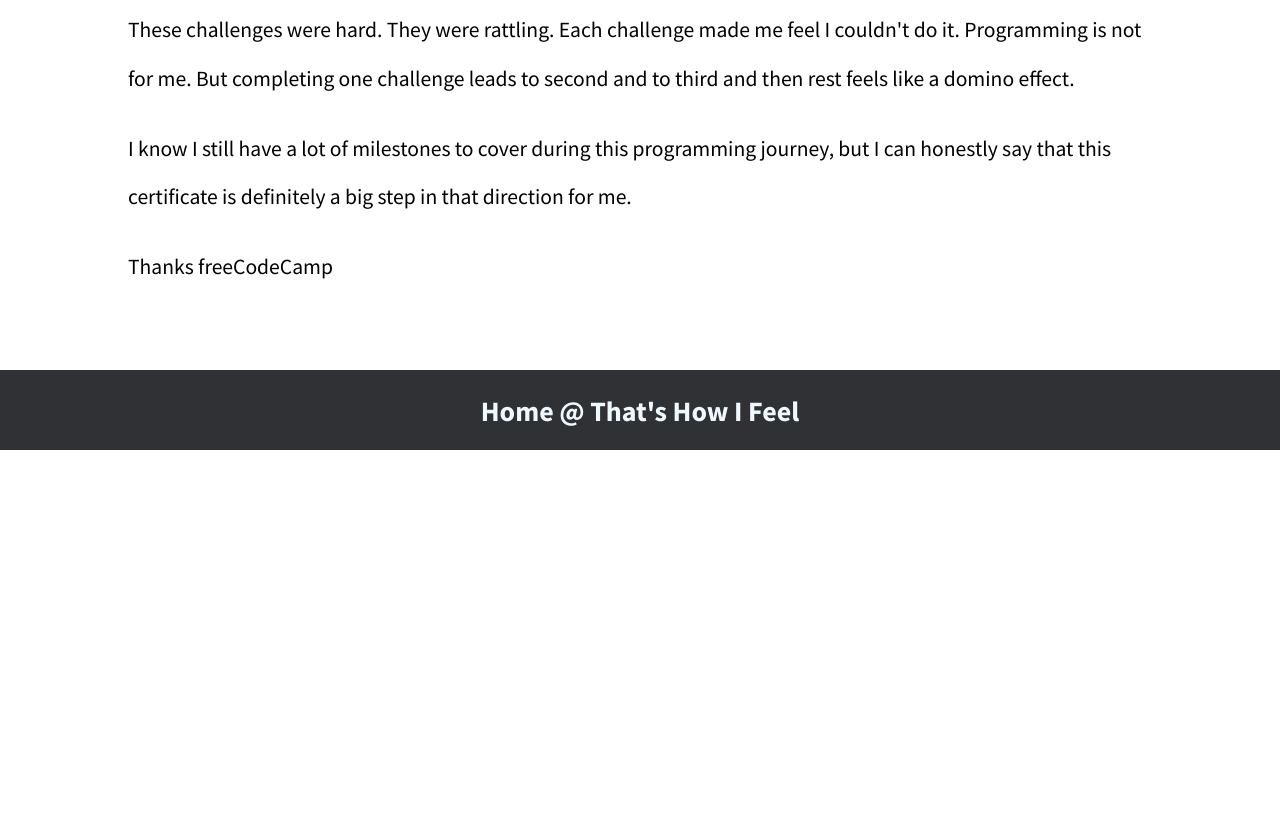
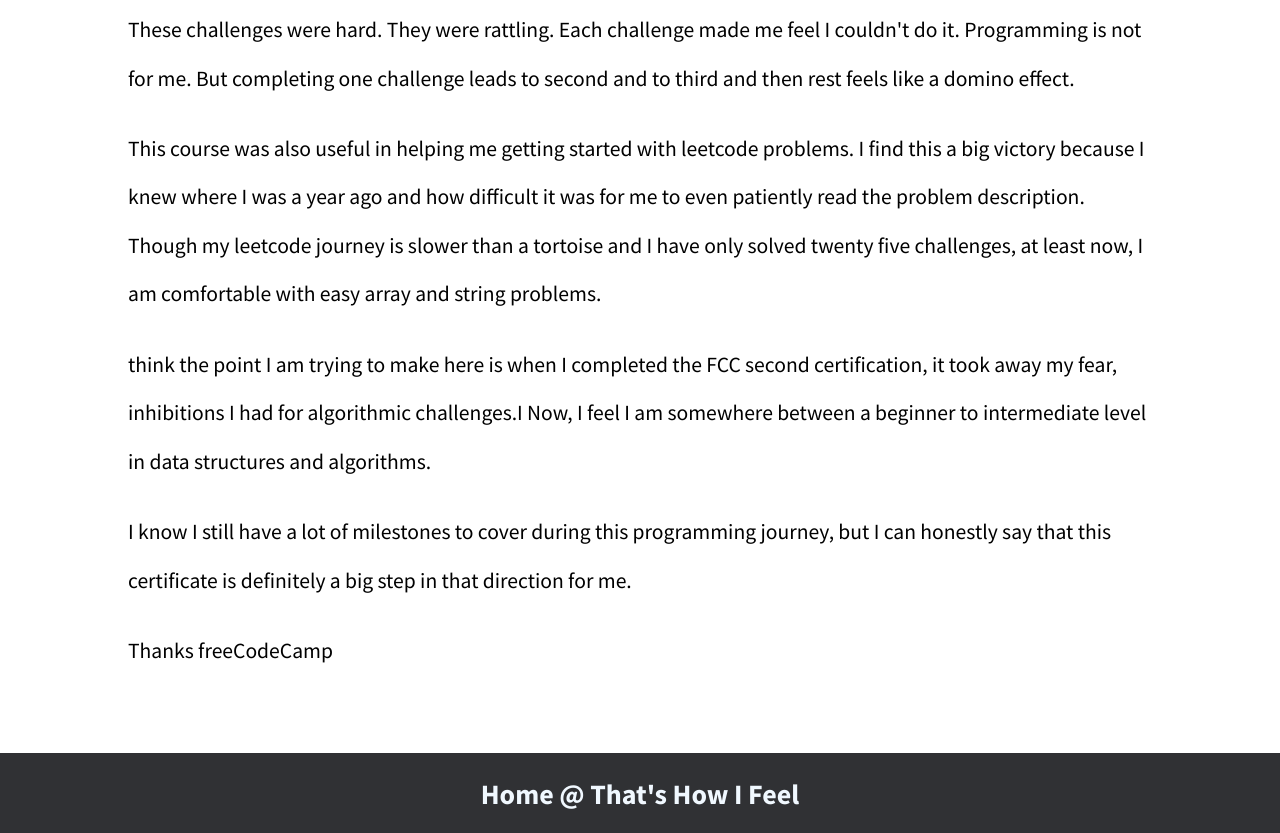
Before and after one commit to dgupta0/deeti-blogsite, a React (Vite) app: page /blog/article2 in a window 1280 px wide. Shown: the part 2520-3353 px from the top of the page. Before the commit the page ends 2970 px from the top, so only its background shows below. Built offline with nearby package versions, Linux system fonts and the light colour scheme; a web font is replaced by a local one.

Commit message:
changes to article 2

```diff
--- a/src/Pages/Article2.jsx
+++ b/src/Pages/Article2.jsx
@@ -34,6 +34,16 @@ export default function Article2() {
                 <p>
                     These challenges were hard. They were rattling. Each challenge made me feel I couldn't do it. Programming is not for me. But completing one challenge leads to second and to third and then rest feels like a domino effect.
                 </p>
+                <p>This course was also useful in helping me getting started with
+                    leetcode problems. I find this a big victory because
+                    I knew where I was a year ago and how difficult it
+                    was for me to even patiently read the problem description.
+                    Though my leetcode journey is slower than a tortoise and I have
+                    only solved twenty five challenges,  at least now, I am comfortable
+                    with easy array and string problems. </p>
+                <p> think the point
+                    I am trying to make here is when I completed the FCC second certification, it took away my fear, inhibitions I had for algorithmic challenges.I
+                    Now, I feel I am somewhere between a beginner to intermediate level in data structures and algorithms.</p>
                 <p>I know I still have a lot of milestones to cover during this programming journey, but I can honestly say that this certificate is definitely a big step in that direction for me.
                 </p>
                 <p>Thanks freeCodeCamp
```
